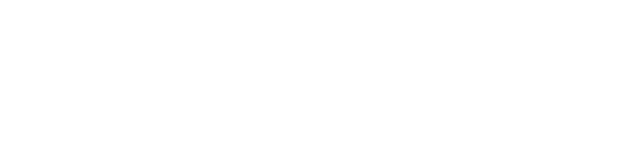
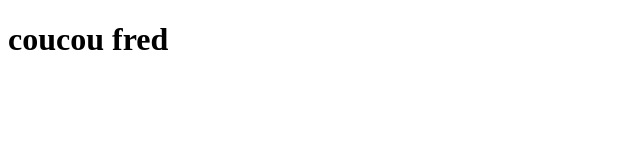
Before and after one commit to DaMatth83/DaMatth83.github.io, a plain HTML site: page index.html in a window 1280 px wide. Shown: the whole page, without its empty margins (0-640 px from the left). Drawn offline with Linux system fonts and the light colour scheme.

Commit message:
petit test

```diff
--- a/index.html
+++ b/index.html
@@ -10,7 +10,7 @@
 <body>
 
 
-
+ <h1>coucou fred</h1>
 
 
     <script src="./js/app.js"></script>
```
